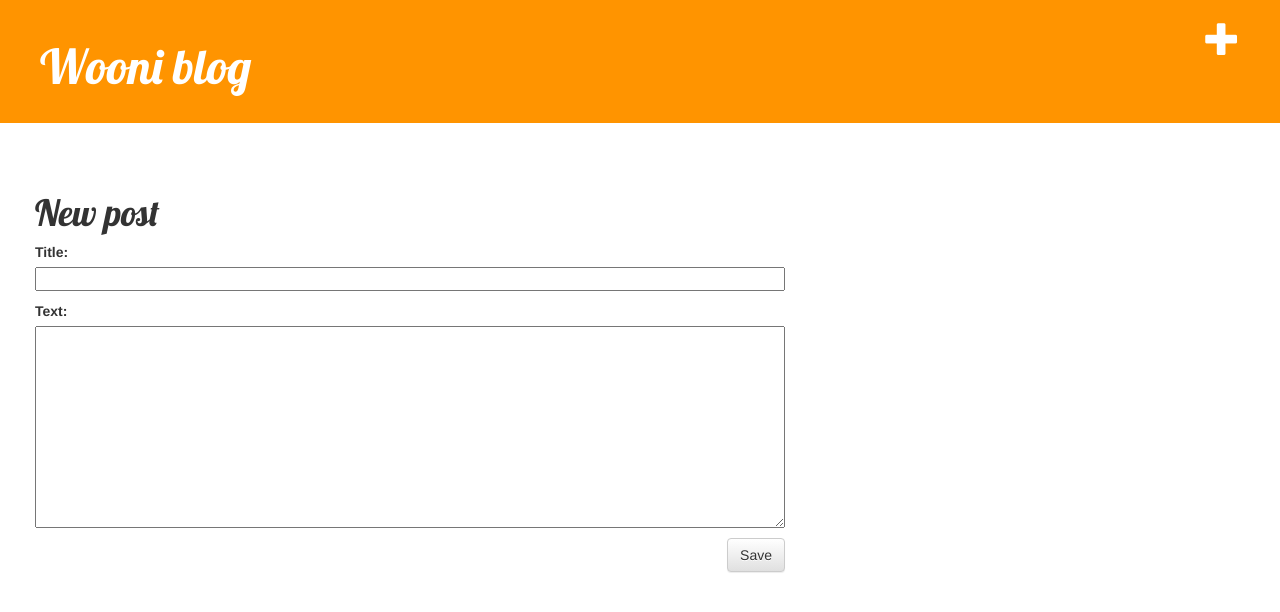
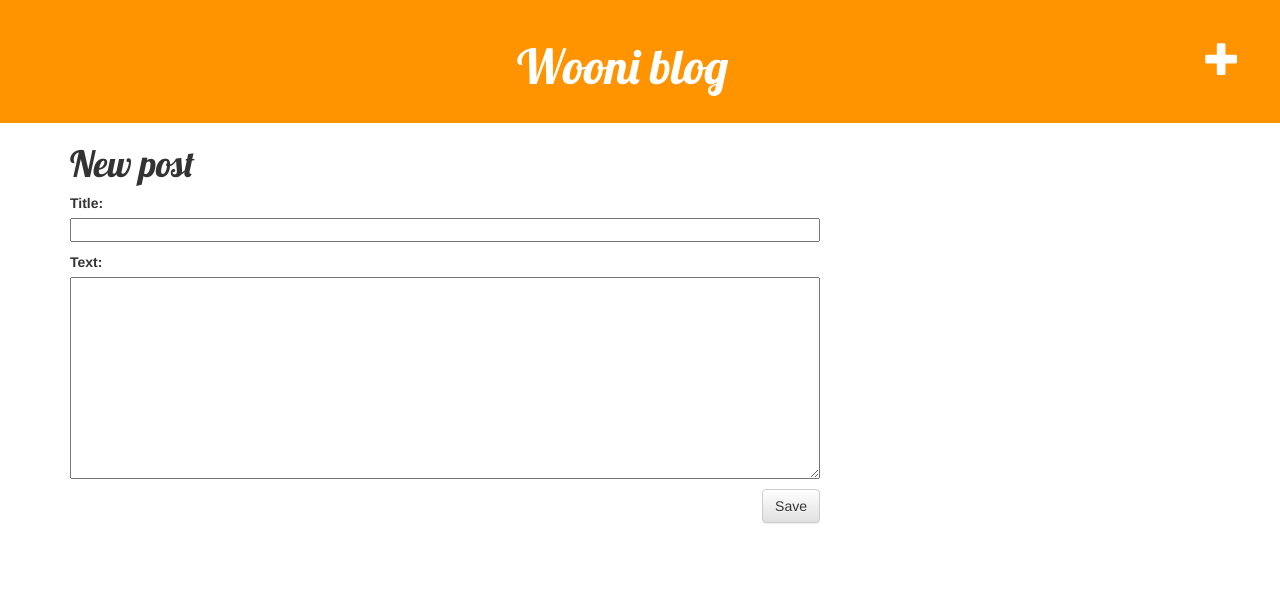
Before and after one commit to woonirooni/first, a Django app: page /post/new/ in a window 1280 px wide. Shown: the top 612 px of the page. Run offline with Django 3.2, Linux system fonts and the light colour scheme; the visitor is signed in with stand-in values (Sample User, id 1); some libraries are stand-ins or nearby versions.

Commit message:
last 08.16

```diff
--- a/blog/static/css/blog.css
+++ b/blog/static/css/blog.css
@@ -11,7 +11,8 @@
 }
 
 .content {
-    margin:50px 0 0 20px;
+    margin:1px auto 20px;
+    background: #ffffff;
 }
 
 h1 a {
@@ -49,3 +50,12 @@ h1, h2, h3, h4 {
 .post h1 a, .post h1 a:visited {
     color: #000000;
 }
+
+.top-menu{
+    margin-top: 20px;
+    position: block;
+}
+
+#headname{
+    text-align:center;
+}
--- a/blog/templates/blog/base.html
+++ b/blog/templates/blog/base.html
@@ -13,7 +13,7 @@
     <a href="{% url 'post_new' %}" class="top-menu"><span class="glyphicon glyphicon-plus"></span></a>
         {% endif %}
 
-        <h1><a href="/"> Wooni blog </a></h1>
+        <h1 id="headname"><a href="/"> Wooni blog </a></h1>
     </div>
     <div class="content container">
         <div class="row">
```
